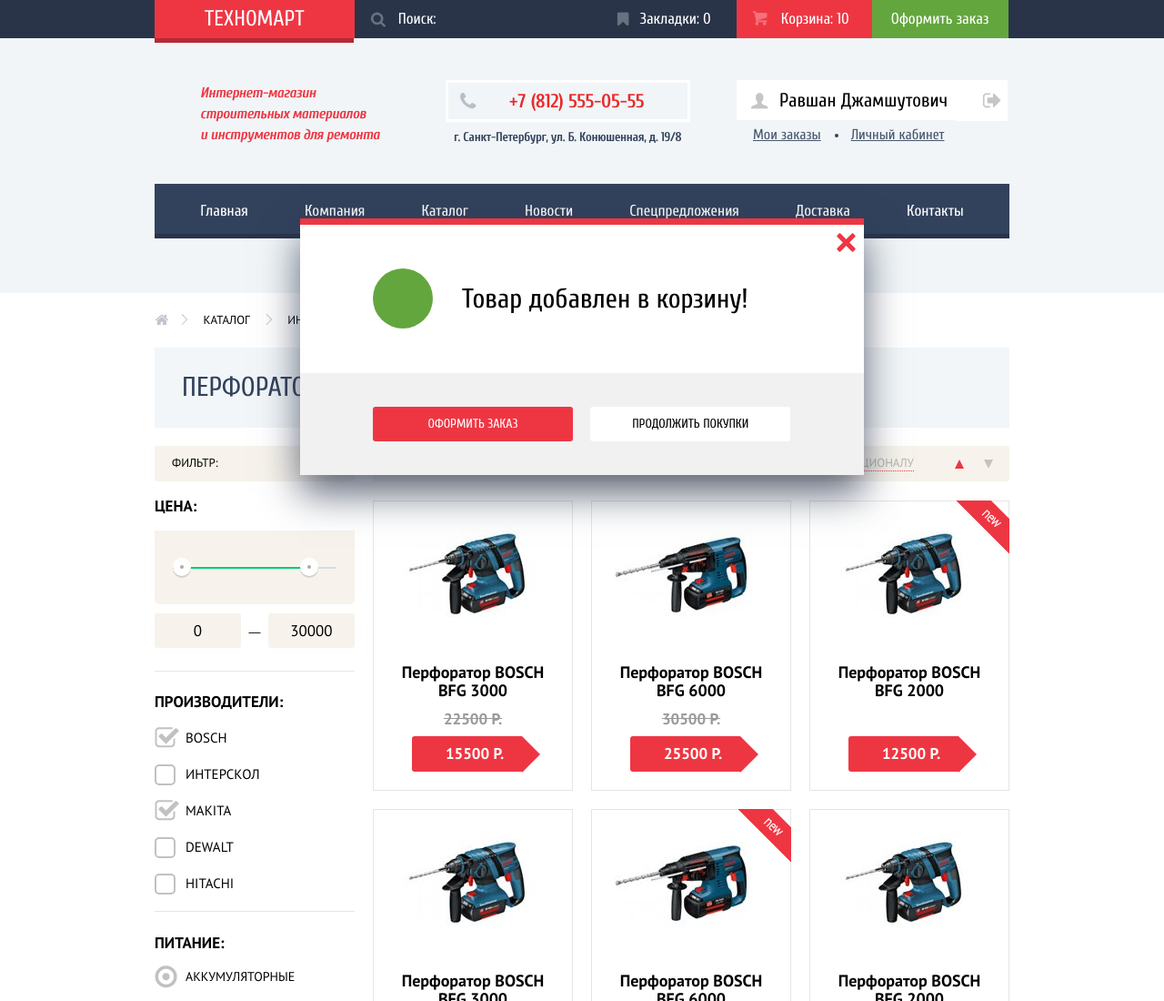
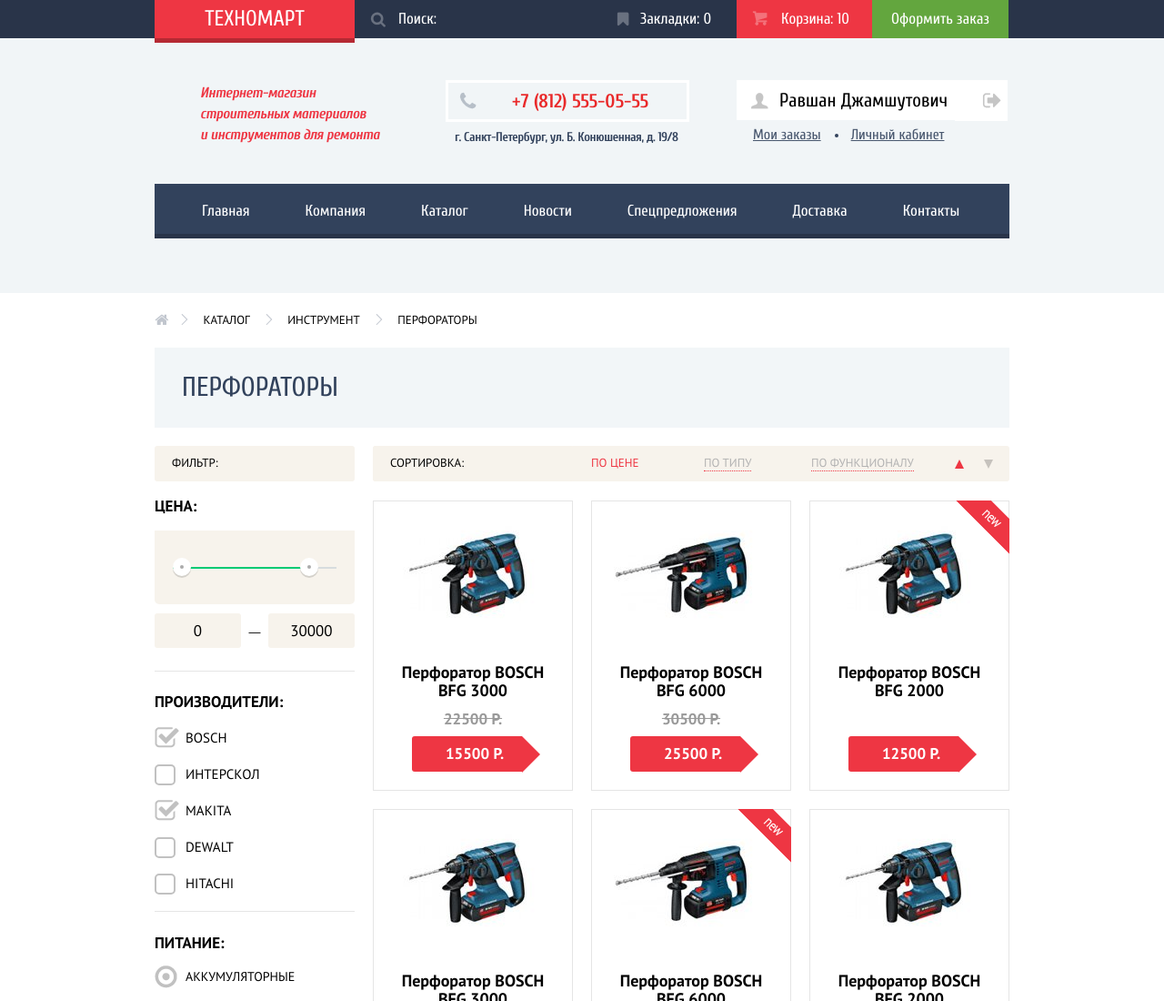
Before and after one commit to DashaShipacheva/183375-technomart, a plain HTML site: page catalog.html in a window 1280 px wide. Shown: the top 1100 px of the page at 91% size. Drawn offline with Linux system fonts and the light colour scheme; files whose address does not match are found by name.

Commit message:
Поправки в оформлении

```diff
--- a/css/style.css
+++ b/css/style.css
@@ -5,6 +5,7 @@
   src:
     local("Cuprum"),
     local("Cuprum-Regular"),
+    url("../fonts/cuprum.woff") format("woff"),
     url("../fonts/cuprum.woff2") format("woff2");
 }
 
@@ -15,6 +16,7 @@
   src:
     local("Cuprum Bold"),
     local("Cuprum-Bold"),
+    url("../fonts/cuprumbold.woff") format("woff"),
     url("../fonts/cuprumbold.woff2") format("woff2");
 }
 
@@ -25,6 +27,7 @@
   src:
     local("Cuprum Bold Italic"),
     local("Cuprum-BoldItalic"),
+    url("../fonts/cuprumbolditalic.woff") format("woff"),
     url("../fonts/cuprumbolditalic.woff2") format("woff2");
 }
 
@@ -35,6 +38,7 @@
   src:
     local("Cuprum Italic"),
     local("Cuprum-Italic"),
+    url("../fonts/cuprumitalic.woff") format("woff"),
     url("../fonts/cuprumitalic.woff2") format("woff2");
 }
 
@@ -45,6 +49,7 @@
   src:
     local("PT Sans"),
     local("PTSans-Regular"),
+    url("../fonts/ptsans.woff") format("woff"),
     url("../fonts/ptsans.woff2") format("woff2");
 }
 
@@ -55,6 +60,7 @@
   src:
     local("PT Sans Bold"),
     local("PTSans-Bold"),
+    url("../fonts/ptsansbold.woff") format("woff"),
     url("../fonts/ptsansbold.woff2") format("woff2");
 }
 
@@ -263,7 +269,8 @@
   position: relative;
 
   display: inline-block;
-  padding: 9px 55px;
+  padding: 9px 0;
+  width: 220px;
 
   font-size: 24px;
   line-height: 24px;
@@ -275,13 +282,14 @@
   text-decoration: none;
   vertical-align: top;
 }
+
 .header-logo::after {
   content: "";
   position: absolute;
   top: 42px;
   left: 0;
 
-  width: 219px;
+  width: 220px;
   height: 5px;
 
   background-color: #b52933;
@@ -315,9 +323,11 @@
 .header-search input[type="search"] {
   padding: 12px 48px;
   padding-right: 0;
-  width: 270px;
+  width: 222px;
 
   background-color: #293449;
+
+  box-sizing: content-box;
 }
 
 .header-search input::-webkit-input-placeholder {
@@ -371,9 +381,9 @@
   position: relative;
 
   display: block;
-  padding: 12px;
+  padding: 12px 0;
   padding-left: 44px;
-  padding-right: 28px;
+  width: 106px;
 
   color: #ffffff;
   text-decoration: none;
@@ -414,9 +424,9 @@
   position: relative;
 
   display: block;
-  padding: 12px;
+  padding: 12px 0;
   padding-left: 50px;
-  padding-right: 29px;
+  width: 100px;
 
   color: #ffffff;
   text-decoration: none;
@@ -455,18 +465,18 @@
 
 .header-cart .active {
   padding-left: 49px;
-  padding-right: 25px;
+  width: 100px;
 
   background-color: #ee3643;
 }
 
 .header-order {
-  padding: 12px;
-  padding-right: 22px;
-  padding-left: 21px;
+  padding: 12px 0;
+  width: 150px;
 
   font-size: 17px;
   line-height: 18px;
+  text-align: center;
 
   color: #ffffff;
   background-color: #63a63e;
@@ -483,7 +493,7 @@
 }
 
 .bottom-header {
-  margin-bottom: 59px;
+  margin-bottom: 60px;
   padding-top: 46px;
   padding-bottom: 60px;
 
@@ -531,12 +541,11 @@
 
   display: inline-block;
   padding: 11px;
-  padding-left: 67px;
-  padding-right: 47px;
+  padding-left: 70px;
+  padding-right: 42px;
 
   font-size: 21px;
   font-weight: 600;
-  letter-spacing: -0.1px;
 
   color: #e9292a;
   border: 3px solid #ffffff;
@@ -558,12 +567,12 @@
 
 .header-contacts .address {
   display: inline-block;
-  padding: 5px 9px;
+  padding: 5px 10px;
 
   font-size: 14px;
   line-height: 24px;
   font-weight: 600;
-  letter-spacing: -0.3px;
+  letter-spacing: -0.4px;
   text-align: center;
 
   color: #32425c;
@@ -790,9 +799,9 @@
 .main-navigation ul {
   margin: 0;
   padding: 0;
+  padding-left: 22px;
 
   font-size: 0;
-  text-align: center;
 
   list-style: none;
 }
@@ -800,16 +809,18 @@
 .main-navigation li {
   display: inline-block;
 
+  vertical-align: top;
+}
+
+.main-navigation a {
+  display: block;
+  padding-top: 21px;
+  padding-left: 30px;
+  padding-right: 31px;
+  padding-bottom: 22px;
+
   font-size: 17px;
   line-height: 17px;
-
-  vertical-align: top;
-}
-
-.main-navigation a {
-  display: block;
-  padding: 21px 31px;
-  padding-bottom: 22px;
 
   color: #ffffff;
   text-decoration: none;
@@ -1161,7 +1172,7 @@
 }
 
 .popular .catalog-items {
-  width: 940px
+  width: 940px;
 }
 
 .column-catalog .catalog-items {
@@ -1270,8 +1281,8 @@
   padding: 7px 0;
   width: 129px;
 
+  color: #32425c;
   background-color: #ffffff;
-  color: #32425c;
   border: 3px solid #63a63e;
 }
 
@@ -1306,6 +1317,7 @@
 
 .catalog-item-image img {
   max-width: 100%;
+  height: auto;
 }
 
 .catalog-item-name {
@@ -1334,7 +1346,7 @@
 
   margin-left: 42px;
   margin-bottom: 20px;
-  padding: 10px;
+  padding-top: 10px;
   padding-bottom: 11px;
   padding-left: 34px;
   padding-right: 36px;
@@ -1400,9 +1412,7 @@
 }
 
 .producers:hover {
-  width: 220px;
-
-  border: none;
+  border: 1px solid #ffffff;
   box-shadow: 0 10px 25px 0 rgba(41, 52, 73, 0.5);
 }
 
@@ -2070,7 +2080,6 @@
   width: 4px;
   height: 4px;
 
-
   background-color: #ababab;
   border: 8px solid #ffffff;
   border-radius: 50%;
@@ -2162,8 +2171,7 @@
   display: none;
 }
 
-.producers-filter-list input[type="checkbox"]:disabled + label::before
-{
+.producers-filter-list input[type="checkbox"]:disabled + label::before {
   border: 2px solid #b5b5b5;
   opacity: 0.3;
 }
@@ -2231,7 +2239,7 @@
   content: "";
   position: absolute;
   top: -2px;
-  left: 0;
+  left: 0px;
 
   width: 19px;
   height: 19px;
@@ -2477,8 +2485,7 @@
 }
 
 .about-perforator {
-  padding-top: 69px;
-  padding-bottom: 69px;
+  padding: 69px 0;
 
   background-color: #f2f6f8;
 }
@@ -2501,7 +2508,7 @@
   line-height: 24px;
 }
 
-/* Всплывающая форма */
+/* Модальные окна */
 
 @keyframes bounce {
   0%   {
@@ -2547,11 +2554,6 @@
   box-shadow: 0 20px 40px rgba(0, 1, 1, 0.75);
 }
 
-.modal-content-show {
-  display: block;
-  animation: bounce 0.6s;
-}
-
 .modal-error {
   animation: shake 0.6s;
 }
@@ -2678,6 +2680,7 @@
   left: 50%;
   z-index: 100;
 
+  display: none;
   margin-left: -310px;
   padding-top: 73px;
   width: 620px;
@@ -2733,3 +2736,8 @@
   border-radius: 3px;
   cursor: pointer;
 }
+
+.modal-content-show {
+  display: block;
+  animation: bounce 0.6s;
+}
--- a/js/script.js
+++ b/js/script.js
@@ -66,3 +66,25 @@
     }
   }
 });
+
+var cartOpen = document.querySelectorAll(".catalog-item-buy");
+var cartPopup = document.querySelector(".modal-content-cart");
+var cartClose = cartPopup.querySelector(".modal-content-close");
+
+cartOpen.addEventListener("click", function(event) {
+  event.preventDefault();
+  cartPopup.classList.add("modal-content-show");
+});
+
+cartClose.addEventListener("click", function(event) {
+  event.preventDefault();
+  cartPopup.classList.remove("modal-content-show");
+});
+
+window.addEventListener("keydown", function(event) {
+  if (event.keyCode === 27) {
+    if (cartPopup.classList.contains("modal-content-show")) {
+      cartPopup.classList.remove("modal-content-show");
+    }
+  }
+});
```
